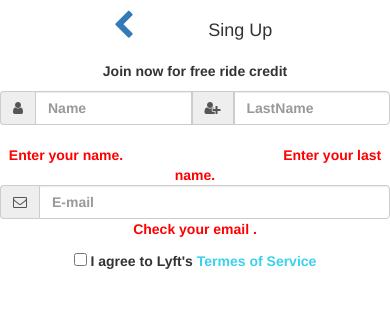
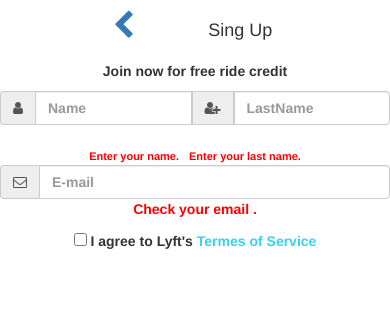
Before and after one commit to sayda1/Lyft-ejecicio, a plain HTML site: page datos.html in a window 390 px wide. Shown: the top 314 px of the page. Drawn offline with Linux system fonts and the light colour scheme.

Commit message:
mejora del responsive

```diff
--- a/css/main.css
+++ b/css/main.css
@@ -105,5 +105,5 @@ body
     color: #3ad1ed;
 }
 #mensaApellido{
-    margin-left: 160px;
+    margin-left: 140px;
 }
--- a/css/quieres.css
+++ b/css/quieres.css
@@ -7,6 +7,13 @@
     .section-index button
     {
         margin: 20px 10px 0px 0px;
+    }
+    #mensaApellido{
+        font-size: 12px;
+        margin-left:10px;
+    }
+    #mensaNombre{
+        font-size: 12px;
     }
 }
 /*-----------------NEXUS 6P---------*/
@@ -30,6 +37,13 @@
     {
         width:110px;
         margin-bottom:33px;
+    }
+    #mensaApellido{
+        font-size: 11px;
+        margin-left:10px;
+    }
+    #mensaNombre{
+        font-size: 11px;
     }
 }
 /*-----------------PHONE 6-----*/
--- a/datos.html
+++ b/datos.html
@@ -4,6 +4,7 @@
     <meta charset="UTF-8">
     <title>datos</title>
     <link rel="stylesheet" href="css/main.css">
+    <link rel="stylesheet" href="css/quieres.css">
     <link rel="stylesheet" href="css/bootstrap.min.css">
     <link rel="stylesheet" href="css/font-awesome.css">
     <meta name="viewport" content="width=device-width, user-scalable=no, initial-scale=1.0, maximum-scale=1.0, minimum-scale=1.0">
```
